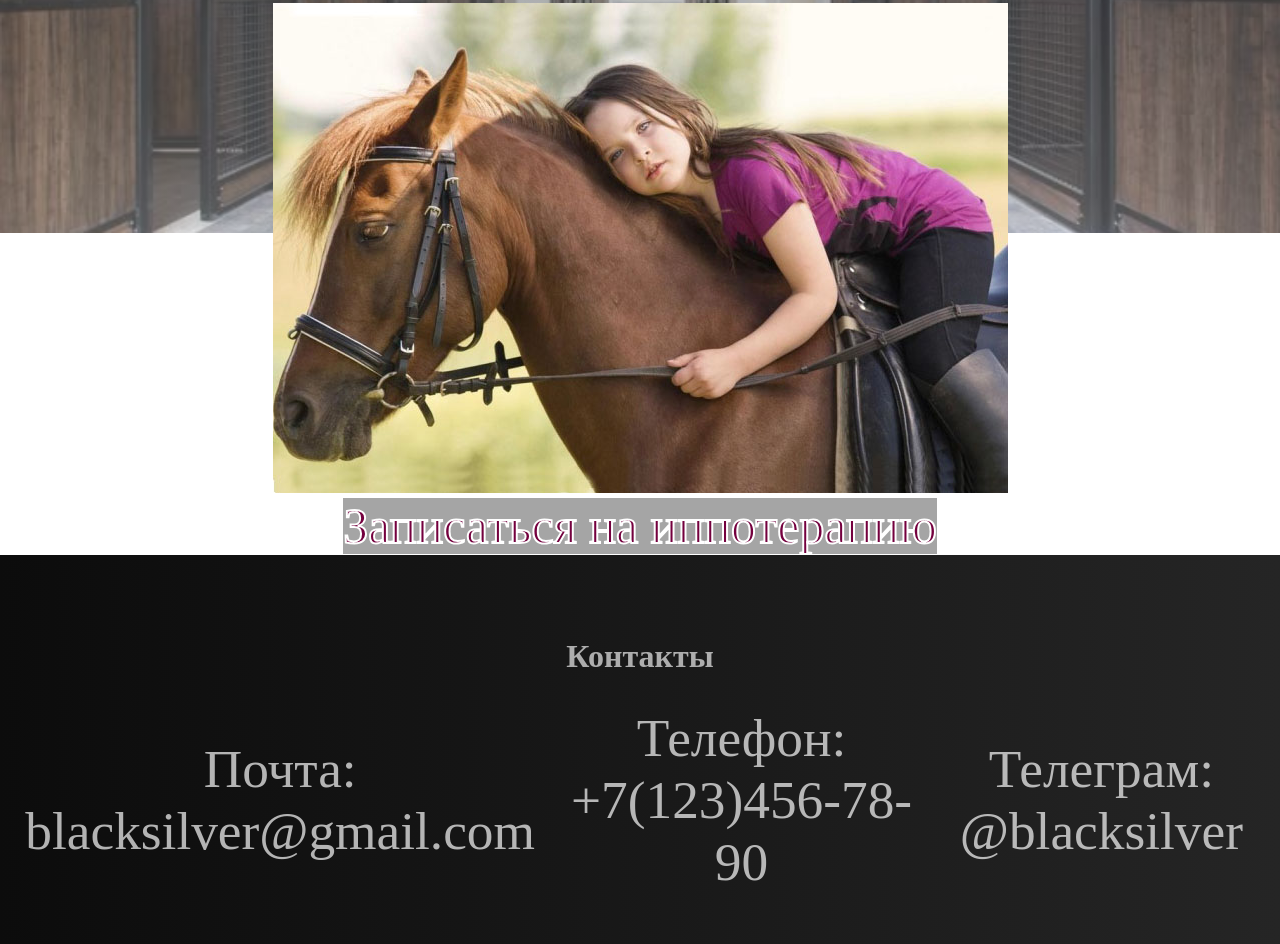
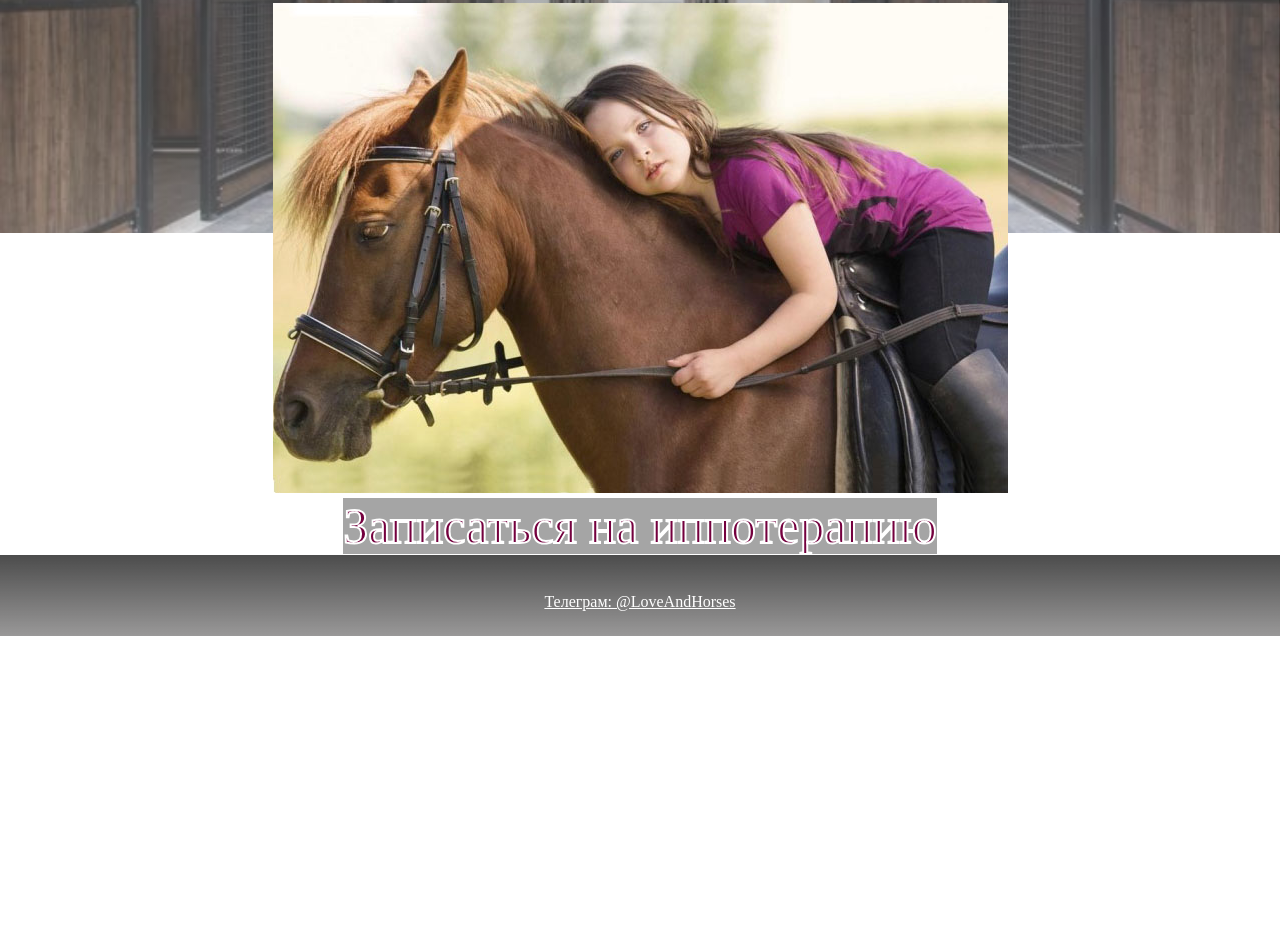
Before and after one commit to Rishshsh/Rishshsh.github.io, a plain HTML site: page index.html in a window 1280 px wide. Shown: the part 567-1511 px from the top of the page. After the commit the page ends 1203 px from the top, so only its background shows below. Drawn offline with nearby package versions, Linux system fonts and the light colour scheme; a web font is replaced by a local one.

Commit message:
vrodeyse

```diff
--- a/index.css
+++ b/index.css
@@ -34,6 +34,15 @@ h1 {
 }
 
 p {
+    font-family: DIN Next CYR Regular;
+    margin: auto;
+    color: whitesmoke;
+    font-size: 25px;
+    padding: 5px;
+
+}
+
+.contact{
     font-family: DIN Next CYR Regular;
     margin: auto;
     color: whitesmoke;
@@ -120,47 +129,7 @@ p {
 footer {
     padding: 3% 0% 2%;
     text-align: center;
-    background: linear-gradient(to right, rgb(12, 12, 12), rgb(37, 37, 37));
-}
-
-.basic_h2 {
-    color: rgba(255, 255, 255, 0.647);
-    padding-top: 1%;
-    text-align: center;
-    font-size: xx-large;
-
-}
-
-.contacts {
-    display: flex;
-    justify-content: center;
-    align-items: center;
-
-}
-
-.contacts a,
-.contacts {
-    padding: 0% 1% 1% 1%;
-}
-
-.contacts a {
-    font-size: large;
-}
-
-.contacts a {
-
-    text-align: center;
-    font-size: 40pt;
-
-    color: rgba(255, 255, 255, 0.688);
-    text-decoration: none;
-    transition: color 1s ease;
-
-}
-
-.contacts a:hover {
-    color: rgb(255, 255, 255);
-    transition: color 1s ease;
+    background: linear-gradient( rgba(0, 0, 0, 0.7), rgba(52, 50, 50, 0.5));
 }
 
 @media (max-width: 800px) {
--- a/index.html
+++ b/index.html
@@ -1,9 +1,10 @@
 <!DOCTYPE html>
-<html lang="en">
+<html lang="ru">
 <head>
     <meta charset="UTF-8">
     <meta name="viewport" content="width=device-width, initial-scale=1.0">
     <title>Главная страница</title>
+    <meta name="description" content="Что такое иппотерапия">
     <link rel="stylesheet" href="index.css">
     <link rel="stylesheet" href="shrift.css">
 </head>
@@ -48,14 +49,8 @@
 <a href="Form.html" class="fora">Записаться на иппотерапию</a>
 </div>
 <footer>
-        <h3 class="basic_h2">Контакты</h3>
-        <div class="contacts">
-            <a href="mailto:blacksilver@gmail.com" target="_blank">Почта: blacksilver@gmail.com </a>
-            <a href="tel:+71234567890" target="_blank">Телефон: +7(123)456-78-90</a>
-            <a href="https://t.me/blacksilver" target="_blank">Телеграм: @blacksilver</a>
-
-        </div>
-    </footer>
+    <a href="https://t.me/ippo_nn" target="_blank" style="color: white;">Телеграм: @LoveAndHorses</a>
+</footer>
     <script src="https://code.jquery.com/jquery-3.6.0.js"></script>
     <script src="index.js"></script>
 </body>
```
Also changed, not shown: Form.html (+2 -1 lines), gallery.html (+3 -0 lines), inform_page.html (+2 -1 lines), photo/BackgroundIpa.jpg (deleted), photo/Ipo.jpg (added), photo/Фон1.jpg (deleted).
